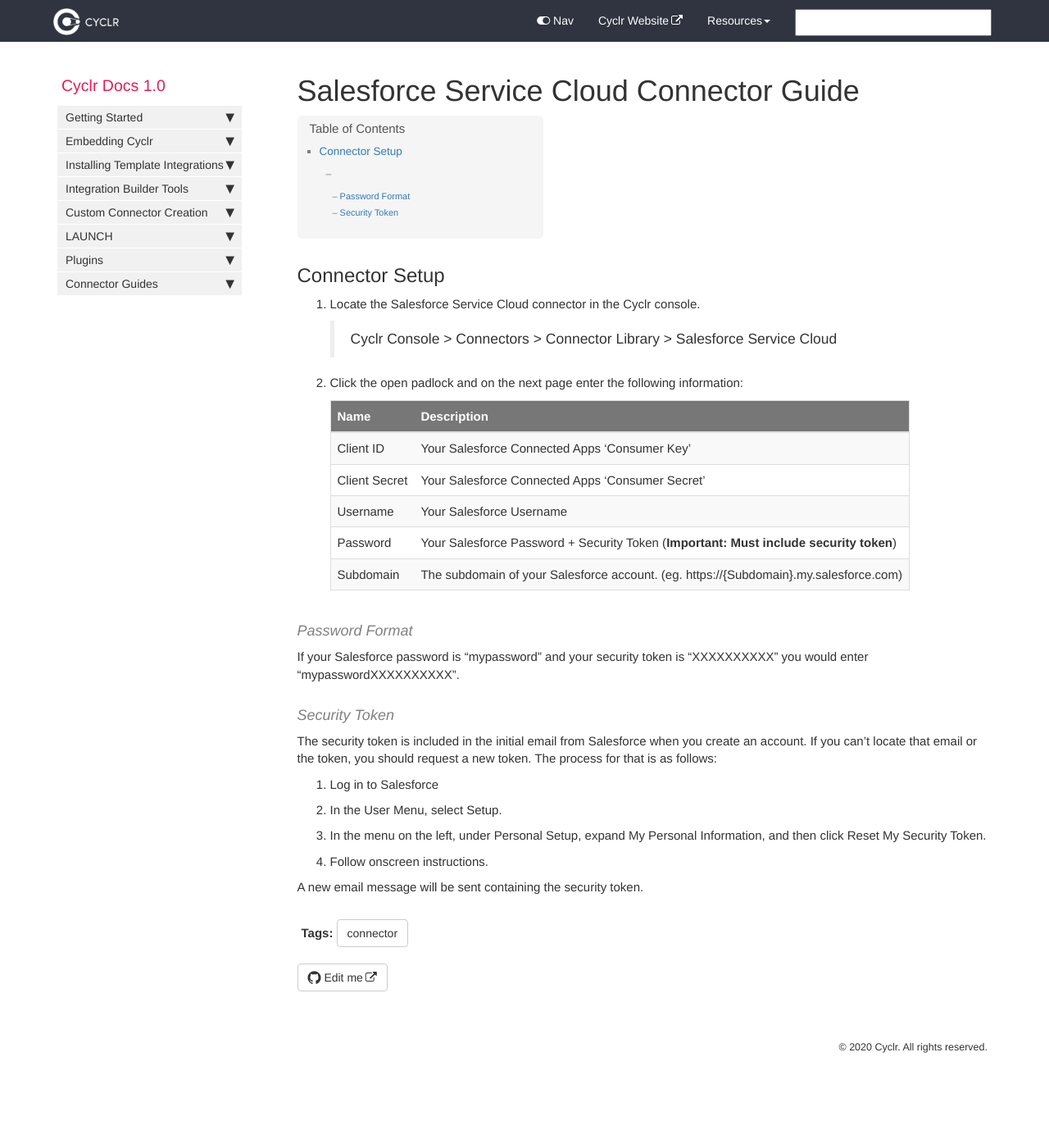
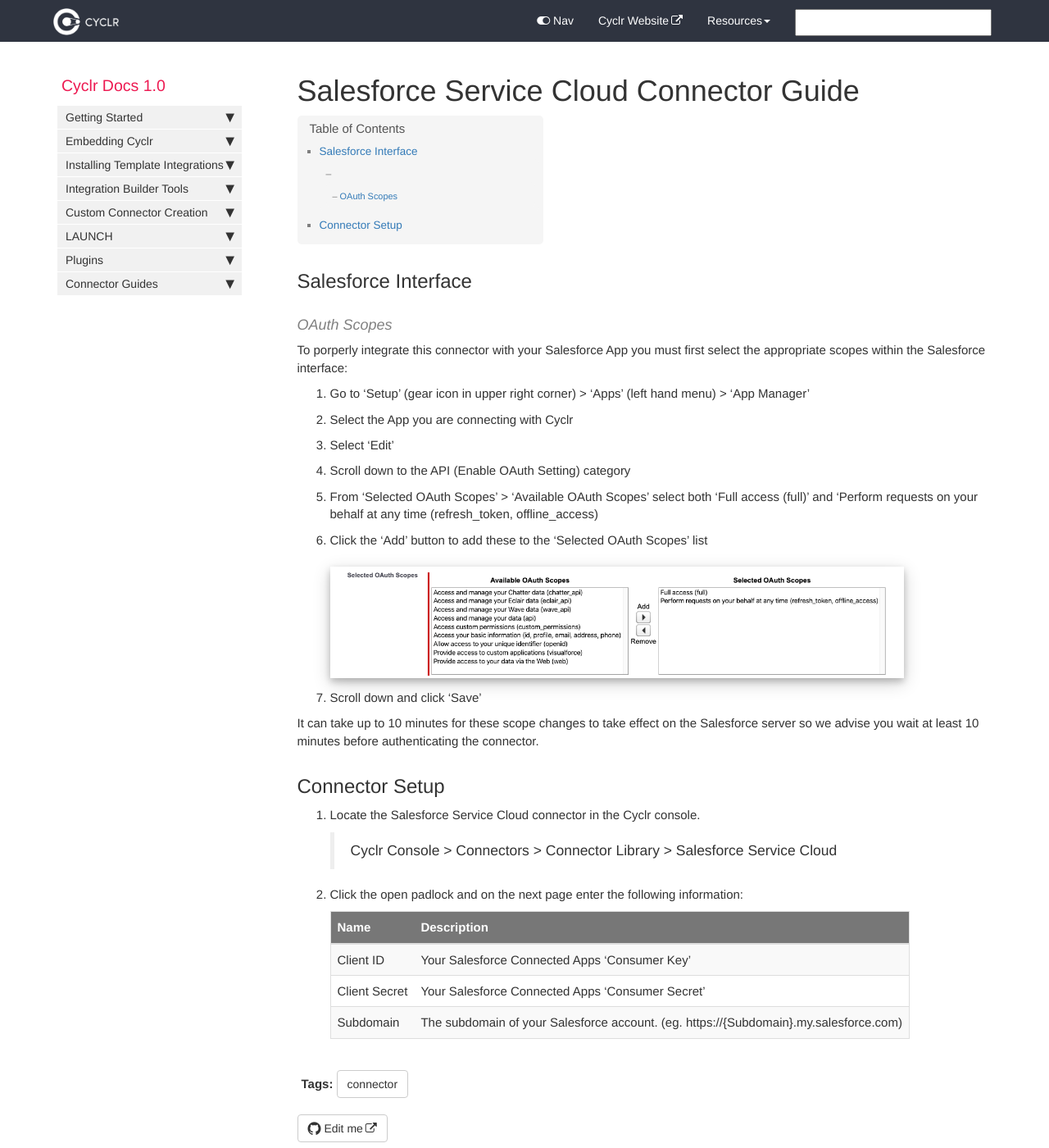
Before and after one commit to sneakysneak/docs, a Jekyll site: the page built from pages/connector-authentication/salesforce_service_cloud_docs.md, in a window 1280 px wide and 1400 px high. Shown: the whole window at 82% size. Built offline with Jekyll 4.4.1, drawn with Linux system fonts in a browser that asks for light colours; nearby versions of some CDN libraries; comment, search, counter and statistics services are not loaded.

Commit message:
updated salesforce service cloud docs

```diff
--- a/pages/connector-authentication/salesforce_service_cloud_docs.md
+++ b/pages/connector-authentication/salesforce_service_cloud_docs.md
@@ -4,6 +4,30 @@ sidebar: cyclr_sidebar
 permalink: salesforce-service-cloud-connector
 tags: [connector]
 ---
+
+## Salesforce Interface
+
+#### OAuth Scopes
+
+To porperly integrate this connector with your Salesforce App you must first select the appropriate scopes within the Salesforce interface:
+
+1. Go to 'Setup' (gear icon in upper right corner) > 'Apps' (left hand menu) > 'App Manager'
+
+2. Select the App you are connecting with Cyclr
+
+3. Select 'Edit'
+
+4. Scroll down to the API (Enable OAuth Setting) category
+
+5. From 'Selected OAuth Scopes' > 'Available OAuth Scopes' select both 'Full access (full)' and 'Perform requests on your behalf at any time (refresh_token, offline_access)
+
+6. Click the 'Add' button to add these to the 'Selected OAuth Scopes' list
+
+   ![salesforce oauth scopes](./images/salesforce_oauth_scopes.png)
+
+7. Scroll down and click 'Save'
+
+It can take up to 10 minutes for these scope changes to take effect on the Salesforce server so we advise you wait at least 10 minutes before authenticating the connector.
 
 ## Connector Setup
 
@@ -13,25 +37,8 @@ tags: [connector]
 
 2. Click the open padlock and on the next page enter the following information:
 
-   | Name          | Description                                                                             |
-   | ------------- | --------------------------------------------------------------------------------------- |
-   | Client ID     | Your Salesforce Connected Apps 'Consumer Key'                                           |
-   | Client Secret | Your Salesforce Connected Apps 'Consumer Secret'                                        |
-   | Username      | Your Salesforce Username                                                                |
-   | Password      | Your Salesforce Password + Security Token (**Important: Must include security token**)  |
+   | Name          | Description                                                                           |
+   | ------------- | ------------------------------------------------------------------------------------- |
+   | Client ID     | Your Salesforce Connected Apps 'Consumer Key'                                         |
+   | Client Secret | Your Salesforce Connected Apps 'Consumer Secret'                                      |
    | Subdomain     | The subdomain of your Salesforce account. (eg. https://{Subdomain}.my.salesforce.com) |
-
-#### Password Format
-
-If your Salesforce password is "mypassword" and your security token is "XXXXXXXXXX" you would enter "mypasswordXXXXXXXXXX".
-
-#### Security Token
-
-The security token is included in the initial email from Salesforce when you create an account. If you can't locate that email or the token, you should request a new token. The process for that is as follows:
-
-1. Log in to Salesforce
-2. In the User Menu, select Setup.
-3. In the menu on the left, under Personal Setup, expand My Personal Information, and then click Reset My Security Token.
-4. Follow onscreen instructions.
-
-A new email message will be sent containing the security token.
```
